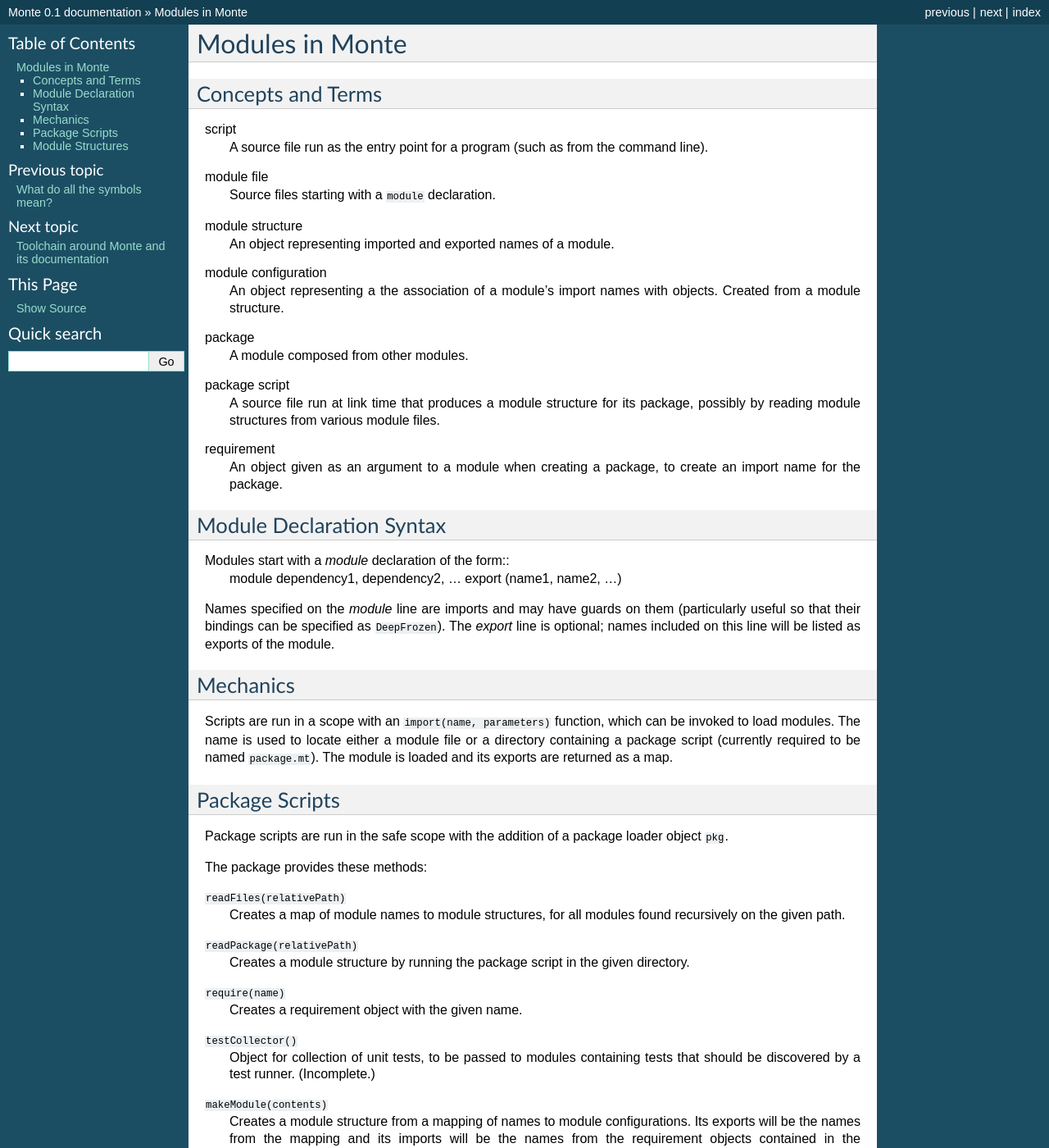
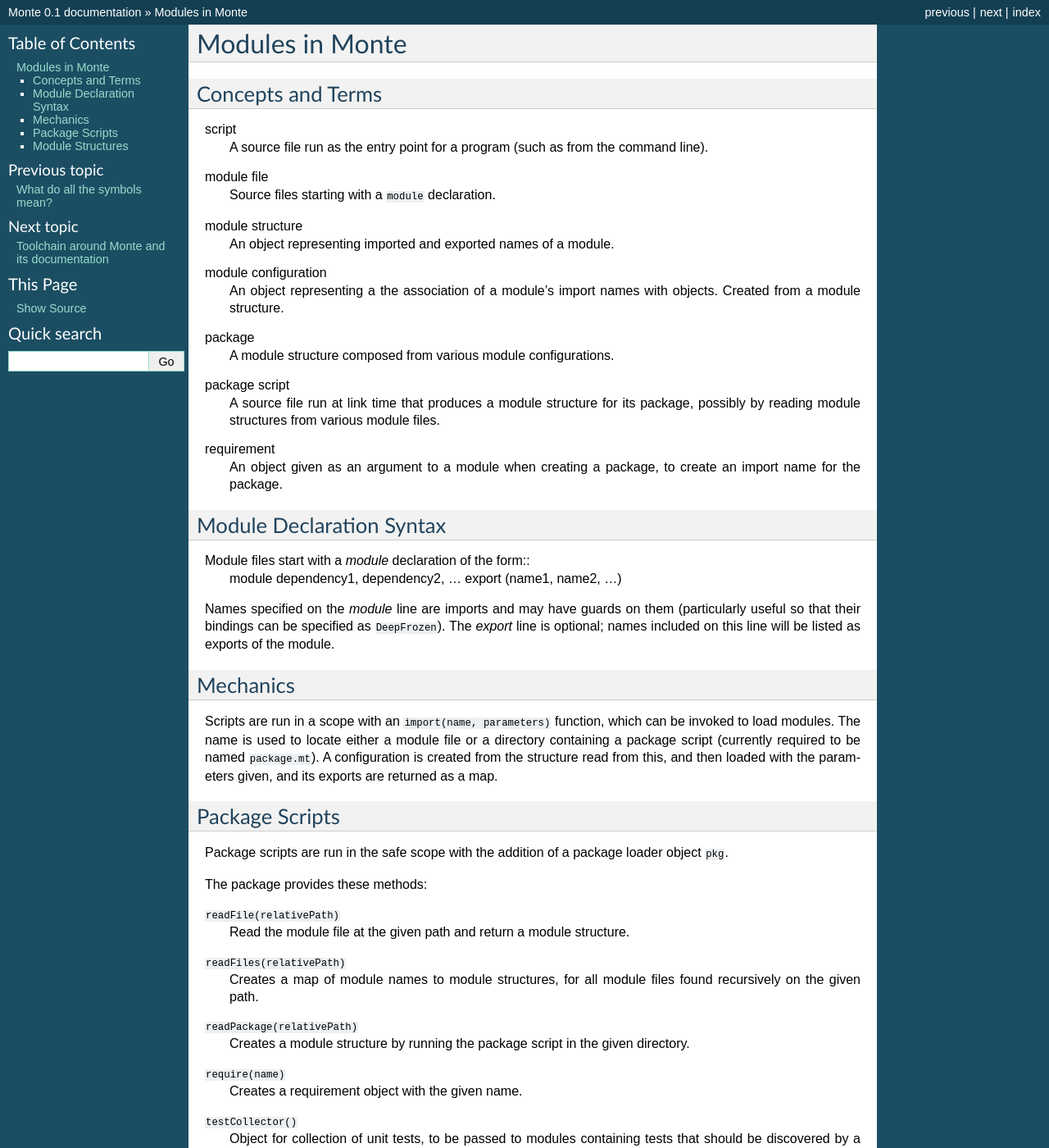
Before and after one commit to monte-language/monte, a Sphinx documentation site: the page built from docs/source/modules.rst, in a window 1280 px wide and 1400 px high. Shown: the whole window at 82% size. Built offline with Sphinx 7.4.7, drawn with Linux system fonts in a browser that asks for light colours; pages that are not in the unit, such as notebooks, are missing from menus.

Commit message:
clarify module docs

```diff
--- a/docs/source/modules.rst
+++ b/docs/source/modules.rst
@@ -19,7 +19,7 @@
   with objects. Created from a module structure.
 
 package
-  A module composed from other modules.
+  A module structure composed from various module configurations.
 
 package script
   A source file run at link time that produces a module structure for
@@ -33,7 +33,7 @@
 Module Declaration Syntax
 -------------------------
 
-Modules start with a `module` declaration of the form::
+Module files start with a `module` declaration of the form::
     module dependency1, dependency2, ...
     export (name1, name2, ...)
 
@@ -48,8 +48,9 @@
 Scripts are run in a scope with an ``import(name, parameters)``
 function, which can be invoked to load modules. The name is used to
 locate either a module file or a directory containing a package script
-(currently required to be named ``package.mt``). The module is loaded
-and its exports are returned as a map.
+(currently required to be named ``package.mt``). A configuration is
+created from the structure read from this, and then loaded with the
+parameters given, and its exports are returned as a map.
 
 
 Package Scripts
@@ -60,8 +61,11 @@
 
 The package provides these methods:
 
+``readFile(relativePath)``
+  Read the module file at the given path and return a module structure.
+
 ``readFiles(relativePath)``
-  Creates a map of module names to module structures, for all modules
+  Creates a map of module names to module structures, for all module files
   found recursively on the given path.
 
 ``readPackage(relativePath)``
```
